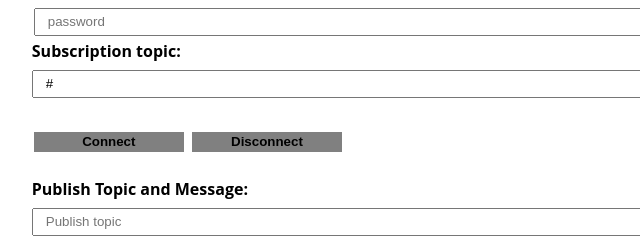
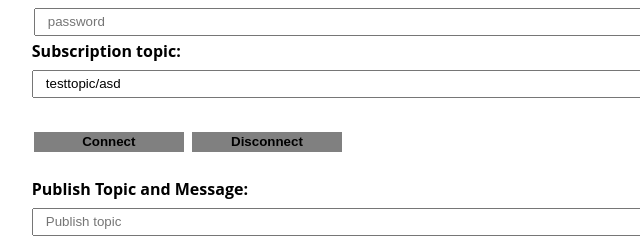
Before and after one commit to Chong130/mqtt, a plain HTML site: page index.html in a window 1280 px wide. Shown: the part 302-542 px from the top of the page, 229-869 px from the left. Drawn offline with Linux system fonts and the light colour scheme; a script that the page names is missing.

Commit message:
Update index.html

```diff
--- a/index.html
+++ b/index.html
@@ -20,7 +20,7 @@
 
             <input id="password" type="password" name="password" placeholder="password"><br>
             <b>Subscription topic:</b>
-            <input id="topic_s" type="text" name="topic_s" value="#"><br><br>
+            <input id="topic_s" type="text" name="topic_s" value="testtopic/asd"><br><br>
             <input type="button" onclick="startConnect()"  value="Connect">
             <input type="button"  onclick="startDisconnect()" value="Disconnect"> <br>
             <br><b>Publish Topic and Message:</b>
```
